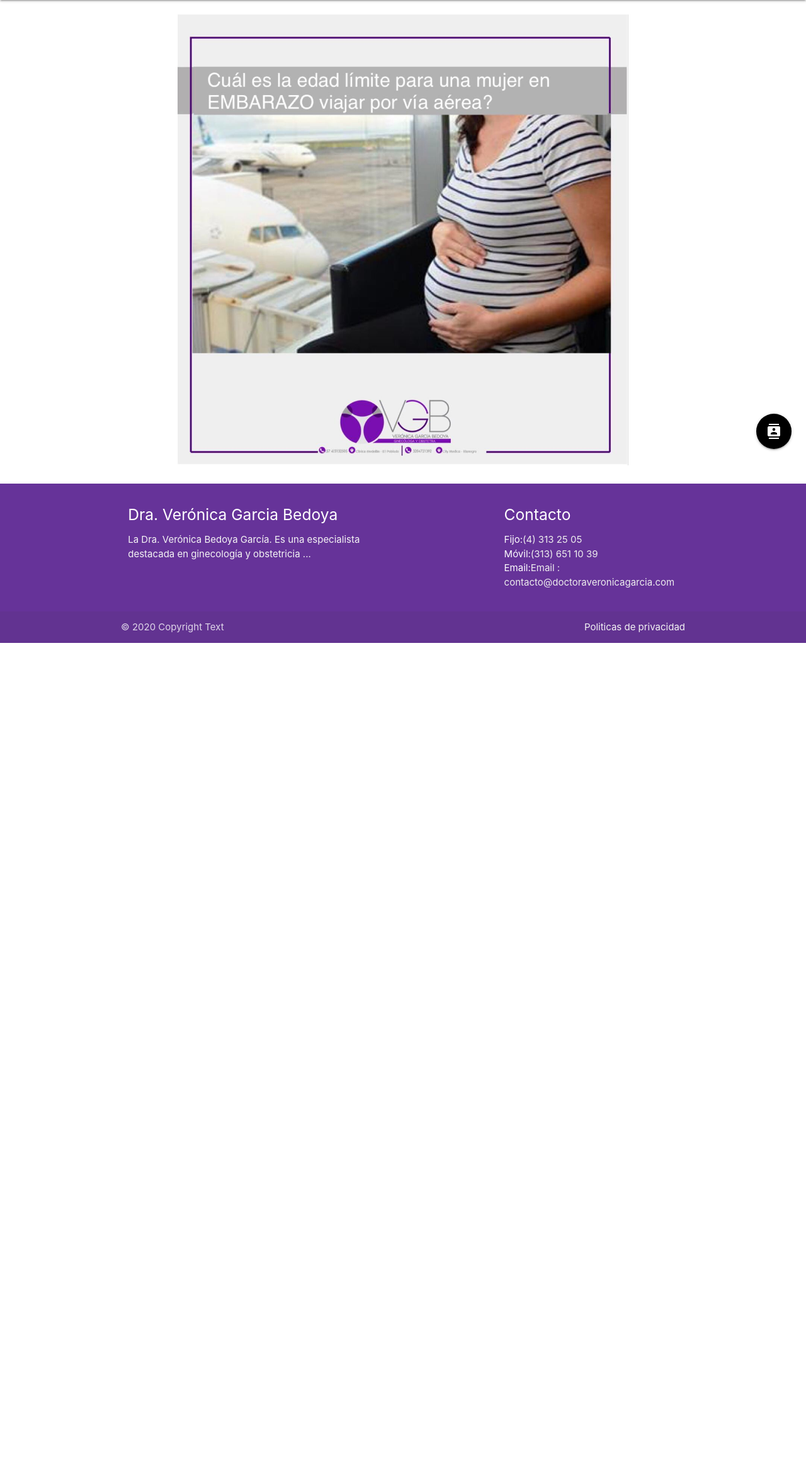
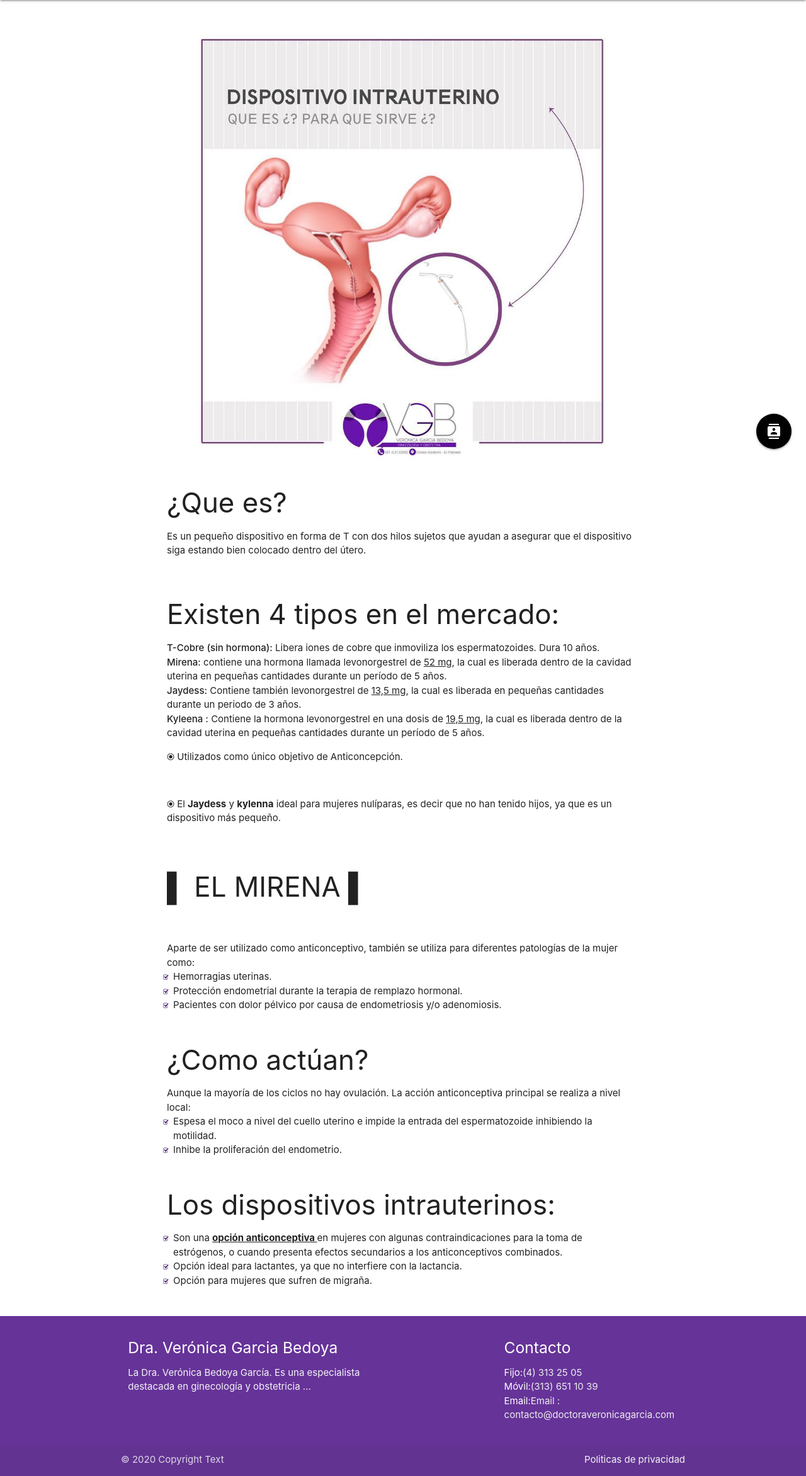
Before and after one commit to Andrescarnederes33/doctora_veronica, a PHP site: page /post/dispositivos_intrauterinos/ in a window 1280 px wide. Shown: the part 64-2408 px from the top of the page at 63% size. Before the commit the page ends 1085 px from the top, so only its background shows below. Run offline with PHP 8.4, Linux system fonts and the light colour scheme; some libraries are stand-ins or nearby versions.

Commit message:
ultimo commit 11.0

```diff
--- a/post/dispositivos_intrauterinos/index.php
+++ b/post/dispositivos_intrauterinos/index.php
@@ -19,11 +19,62 @@
     <br>
     <div class="container">
         <div align="center">
-            <img src="../../public/src/img/post/viajar_en_avion.jpeg" alt="" width="80%">
+            <img src="../../public/src/img/post/blog_diu.jpg" alt="" width="80%">
         </div>
 
-        <div style="margin:0 auto;max-width:750px;">
+        <div class="container_post">
 
+        <h3>¿Que es?</h3>
+
+                <p>
+                Es un pequeño dispositivo en forma de T con dos hilos sujetos que ayudan a
+                    asegurar que el dispositivo siga estando bien colocado dentro del útero.
+                </p>
+                <br>
+                    <h3>Existen 4 tipos en el mercado:</h3>
+                    <ul class="">
+                        <li><strong>T-Cobre (sin hormona):</strong> Libera iones de cobre que inmoviliza los espermatozoides. Dura 10 años.</li>
+                        <li><strong>Mirena:</strong> contiene una hormona llamada levonorgestrel de <u>52 mg</u>, la cual es liberada dentro de la cavidad uterina en pequeñas cantidades durante un período de 5 años.</li>
+                        <li><strong>Jaydess:</strong> Contiene también levonorgestrel de <u>13,5 mg</u>, la cual es liberada en pequeñas cantidades durante un periodo de 3 años.</li>
+                        <li><strong>Kyleena :</strong> Contiene la hormona levonorgestrel en una dosis de <u>19,5 mg</u>, la cual es liberada dentro de la cavidad uterina en pequeñas cantidades durante un período de 5 años.</li>
+                    </ul>
+
+
+                    <p>⦿ Utilizados como único objetivo de Anticoncepción.</p>
+                    <br>
+                    <p>⦿ El <b>Jaydess</b> y <b>kylenna</b> ideal para mujeres nulíparas, es decir que no han tenido hijos, ya que es un dispositivo más pequeño.
+                    <br>
+                    <br>
+                    <br>
+                    </p><h3>▌ EL MIRENA ▌</h3>
+                    <br>
+                    <br>
+                    Aparte de ser utilizado como anticonceptivo, también se utiliza para diferentes patologías de la mujer como:</h1>
+                    <ul class="list_items">
+                        <li>Hemorragias uterinas.</li>
+                        <li>Protección endometrial durante la terapia de remplazo hormonal.</li>
+                        <li>Pacientes con dolor pélvico por causa de endometriosis y/o adenomiosis.</li>
+                    </ul>
+                    <br>
+                    <h3>¿Como actúan?</h3>
+
+                    Aunque la mayoría de los ciclos no hay ovulación.
+                    La acción anticonceptiva principal se realiza a nivel local:
+
+                    <ul class="list_items">
+                        <li>Espesa el moco a nivel del cuello uterino e impide la entrada del espermatozoide inhibiendo la motilidad.</li>
+                        <li>Inhibe la proliferación del endometrio.</li>
+                    </ul>
+                    <br>
+                    <h3>Los dispositivos intrauterinos:</h3>
+                    <ul class="list_items">
+                        <li>Son una <b><u> opción anticonceptiva </u></b> en mujeres con algunas contraindicaciones para la toma de estrógenos, o cuando presenta efectos secundarios a los anticonceptivos combinados.</li>
+                        <li>Opción ideal para lactantes, ya que no interfiere con la lactancia.</li>
+                        <li>Opción para mujeres que sufren de migraña.</li>
+                    </ul>
+
+
+        <br>
             <?php include '../../backend/template_parts/comments.php'; ?>
             <br>
         </div>
--- a/post/viajar_en_embarazo/index.php
+++ b/post/viajar_en_embarazo/index.php
@@ -2,7 +2,7 @@
 <html lang="en">
 
 <head>
-    <?php $title_website = "Blog -> dispositivos intrauterinos" ?>
+    <?php $title_website = "Blog -> ¿Viajar en embarazo?" ?>
     <?php include '../../backend/template_parts/head_subpages.php'; ?>
 </head>
 
@@ -12,7 +12,7 @@
             <div class="col s12">
                 <!-- <a href="/" class="breadcrumb">&nbsp;Dra. Verónica Garcia Bedoya</a> -->
                 <a href="/blog" class="breadcrumb">&nbsp;Blog</a>
-                <a href="./" class="breadcrumb">Dispositivo intrauterino</a>
+                <a href="./" class="breadcrumb">¿Viajar en embarazo?</a>
             </div>
         </div>
     </nav>
```
Also changed, not shown: public/src/img/post/blog_diu.jpg (added).
